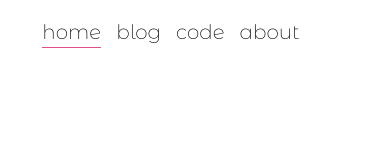
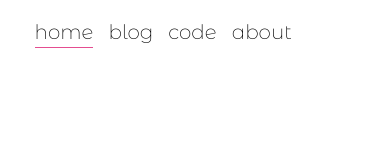
Before and after one commit to nabeelvalley/website, a React (Create React App) app: page /home in a window 390 px wide. Shown: the top 144 px of the page. Built offline with nearby package versions, Linux system fonts and the light colour scheme; a web font is replaced by a local one.

Commit message:
:lipstick: better spacing on mobile

```diff
--- a/src/index.css
+++ b/src/index.css
@@ -32,7 +32,7 @@ body {
   --medium-breakpoint: 1080px;
   --large-breakpoint: 1200px;
 
-  --main-margin: 7%;
+  --main-margin: 5%;
   --top-margin: calc(65px + 10vh);
   --main-width: calc(100% - var(--main-margin) * 2);
 }
@@ -46,6 +46,7 @@ body {
 @media (min-width: 690px) {
   :root {
     --size-h: 110px;
+    --main-margin: 7%;
   }
 }
 
```
